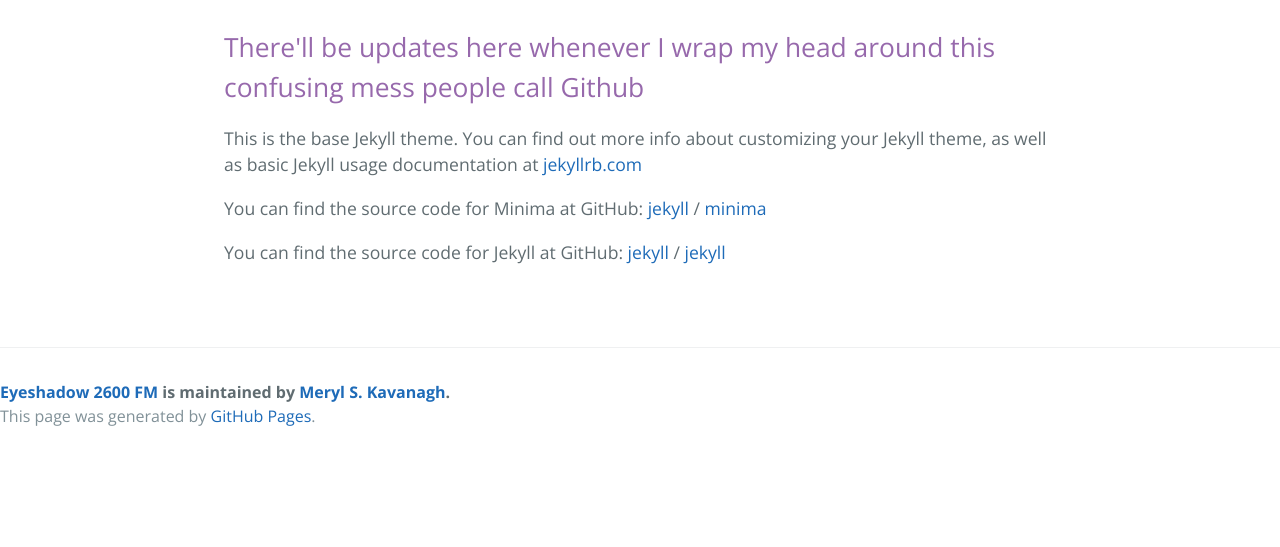
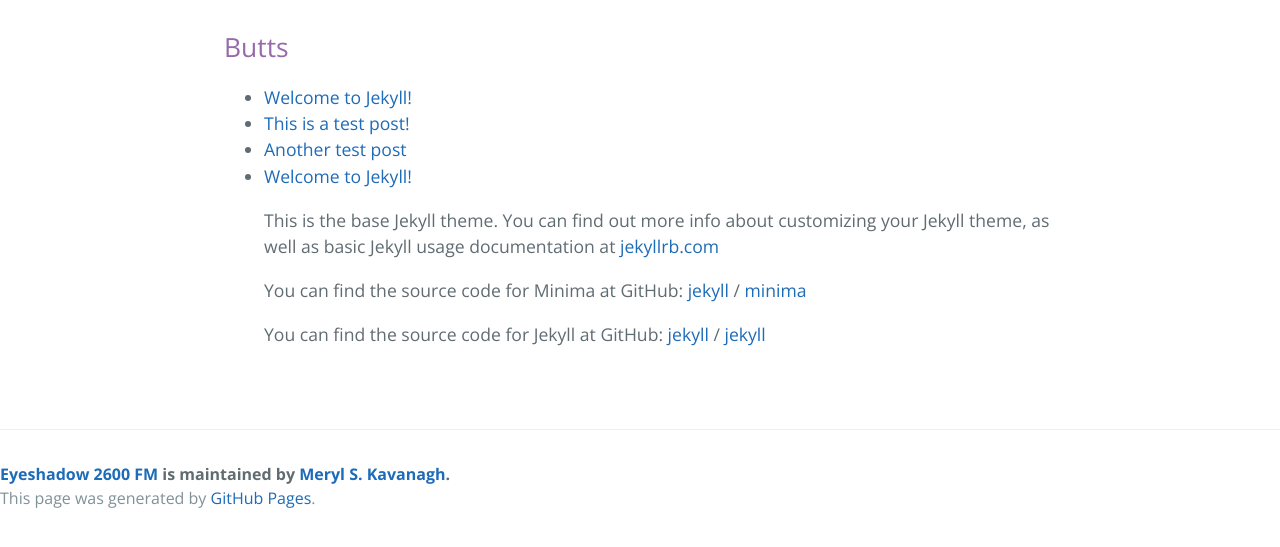
Before and after one commit to mskavanagh/mskavanagh.github.io, a Jekyll site: the page built from about.md, in a window 1280 px wide, cut to the strip 340-887 px from the top of the page. Built offline with Jekyll 4.4.1, drawn with Linux system fonts in a browser that asks for light colours.

Commit message:
Update home.html

```diff
--- a/_layouts/home.html
+++ b/_layouts/home.html
@@ -7,7 +7,16 @@
     {% include page-header.html %}
 
     <section class="main-content">
-      <h2>There'll be updates here whenever I wrap my head around this confusing mess people call Github</h2>
+      <h2>Butts</h2>
+          <ul>
+       {% for post in site.posts %}
+       <li>
+         <a href="{{ post.url | prepend: site.baseurl}}">
+            {{ post.title }}
+          </a>
+       </li>
+        {% endfor %}
+
         {{ content }}
     </section>
     {% include page-footer.html %}
```
